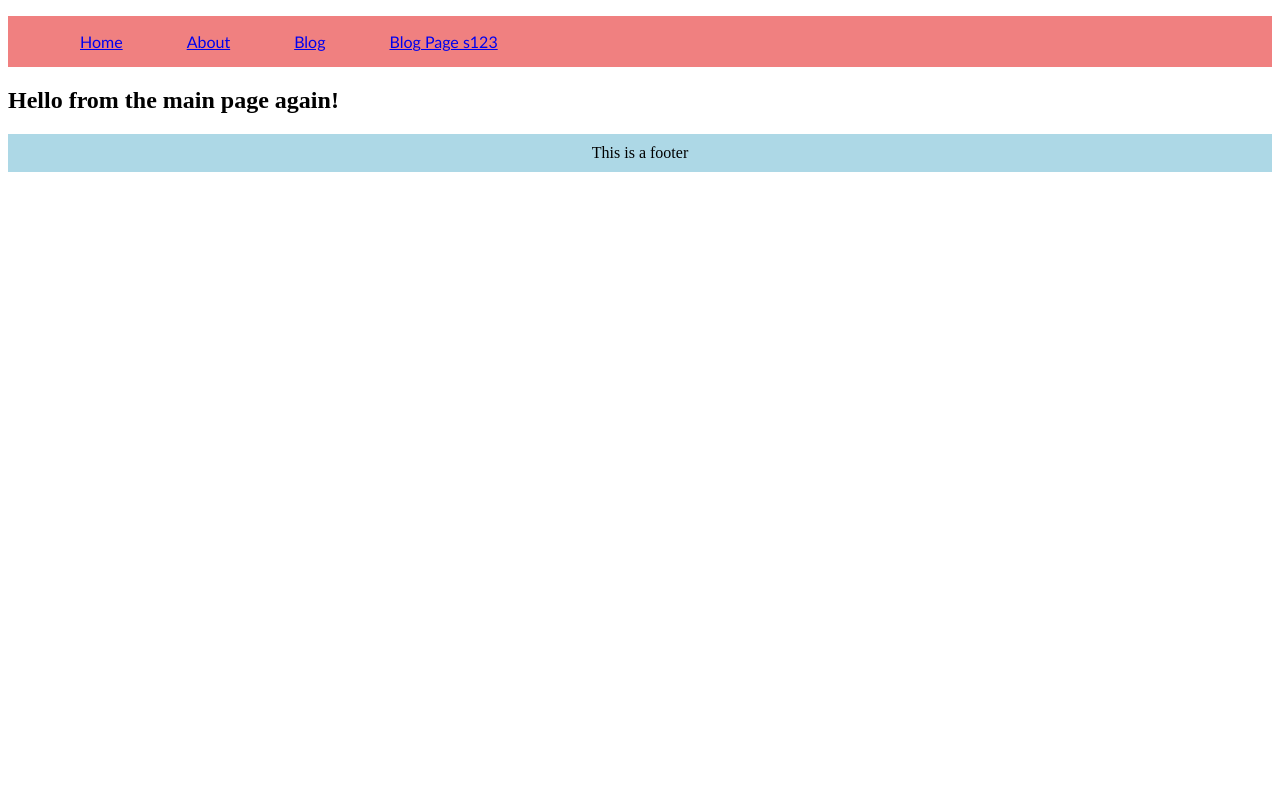
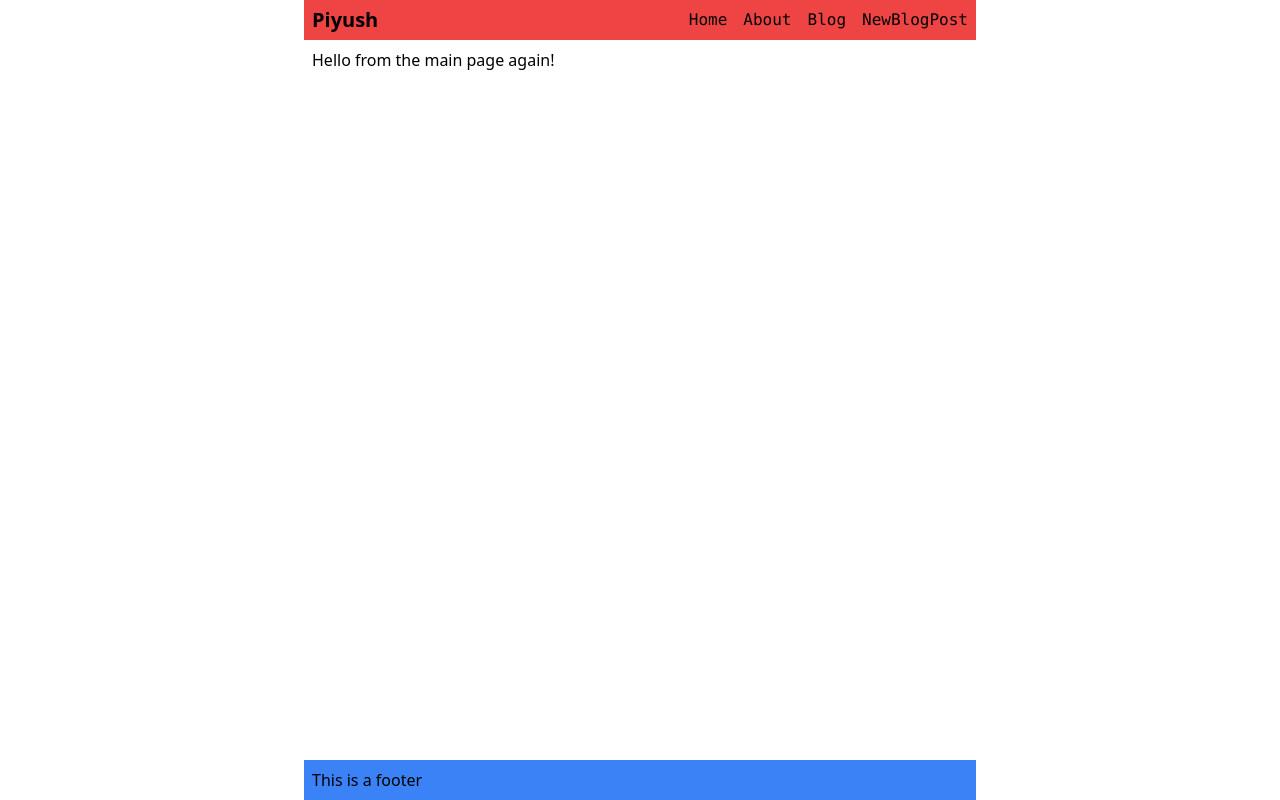
Before and after one commit to piyushfgk/learnVueJS, a Nuxt app in the folder Nuxt3-Full-Stack-Complete-Guide-by-Piotr-Jura/portfolio/: page / in a window 1280 px wide. Built offline with nearby package versions, Linux system fonts and the light colour scheme.

Commit message:
Usng tailwind CSS and making footer sticky bottom

```diff
--- a/Nuxt3-Full-Stack-Complete-Guide-by-Piotr-Jura/portfolio/app.vue
+++ b/Nuxt3-Full-Stack-Complete-Guide-by-Piotr-Jura/portfolio/app.vue
@@ -1,8 +1,6 @@
 <template>
-  <div>
-    <div>
-      <NuxtLayout></NuxtLayout>
-    </div>
+  <div class="container mx-auto max-w-2xl">
+    <NuxtLayout></NuxtLayout>
   </div>
 </template>
 
--- a/Nuxt3-Full-Stack-Complete-Guide-by-Piotr-Jura/portfolio/layouts/default.vue
+++ b/Nuxt3-Full-Stack-Complete-Guide-by-Piotr-Jura/portfolio/layouts/default.vue
@@ -1,14 +1,19 @@
 <template>
-  <div>
-    <header>
+  <div class="flex flex-col h-screen justify-between">
+    <header class="h-10 bg-red-500 flex justify-between items-center p-2">
+      <div>
+        <NuxtLink to="/" class="text-xl font-semibold py-2 hover:bg-gray-200"
+          >Piyush</NuxtLink
+        >
+      </div>
       <NuxtLayout :name="headerLayout"></NuxtLayout>
     </header>
 
-    <div class="container-fluid">
+    <div class="mb-auto p-2">
       <NuxtPage></NuxtPage>
     </div>
 
-    <footer>
+    <footer class="p-2 h-10 bg-blue-500">
       <NuxtLayout :name="footerLayout"></NuxtLayout>
     </footer>
   </div>
--- a/Nuxt3-Full-Stack-Complete-Guide-by-Piotr-Jura/portfolio/layouts/footer.vue
+++ b/Nuxt3-Full-Stack-Complete-Guide-by-Piotr-Jura/portfolio/layouts/footer.vue
@@ -1,12 +1,3 @@
 <template>
   <p>This is a footer</p>
 </template>
-
-<style scoped>
-p {
-  background: lightblue;
-  padding: 10px 15px;
-  text-align: center;
-  margin: 0;
-}
-</style>
--- a/Nuxt3-Full-Stack-Complete-Guide-by-Piotr-Jura/portfolio/layouts/header.vue
+++ b/Nuxt3-Full-Stack-Complete-Guide-by-Piotr-Jura/portfolio/layouts/header.vue
@@ -1,25 +1,10 @@
 <template>
-  <nav>
-    <ul>
+  <nav class="font-mono">
+    <ul class="flex space-x-4">
       <li><NuxtLink to="/">Home</NuxtLink></li>
       <li><NuxtLink to="/about">About</NuxtLink></li>
       <li><NuxtLink to="/blog">Blog</NuxtLink></li>
-      <li><NuxtLink to="/blog/s123">Blog Page s123</NuxtLink></li>
+      <li><NuxtLink to="/blog/137574">NewBlogPost</NuxtLink></li>
     </ul>
   </nav>
 </template>
-
-<style scoped>
-ul {
-  list-style: none;
-  display: flex;
-  background: lightcoral;
-}
-
-ul > li {
-  padding: 1rem 2rem;
-  font-family: "Trebuchet MS", "Lucida Sans Unicode", "Lucida Grande",
-    "Lucida Sans", Arial, sans-serif;
-  font-size: 1rem;
-}
-</style>
--- a/Nuxt3-Full-Stack-Complete-Guide-by-Piotr-Jura/portfolio/nuxt.config.ts
+++ b/Nuxt3-Full-Stack-Complete-Guide-by-Piotr-Jura/portfolio/nuxt.config.ts
@@ -1,4 +1,5 @@
 // https://nuxt.com/docs/api/configuration/nuxt-config
 export default defineNuxtConfig({
-  devtools: { enabled: true }
-})
+  devtools: { enabled: true },
+  modules: ["@nuxtjs/tailwindcss"],
+});
```
